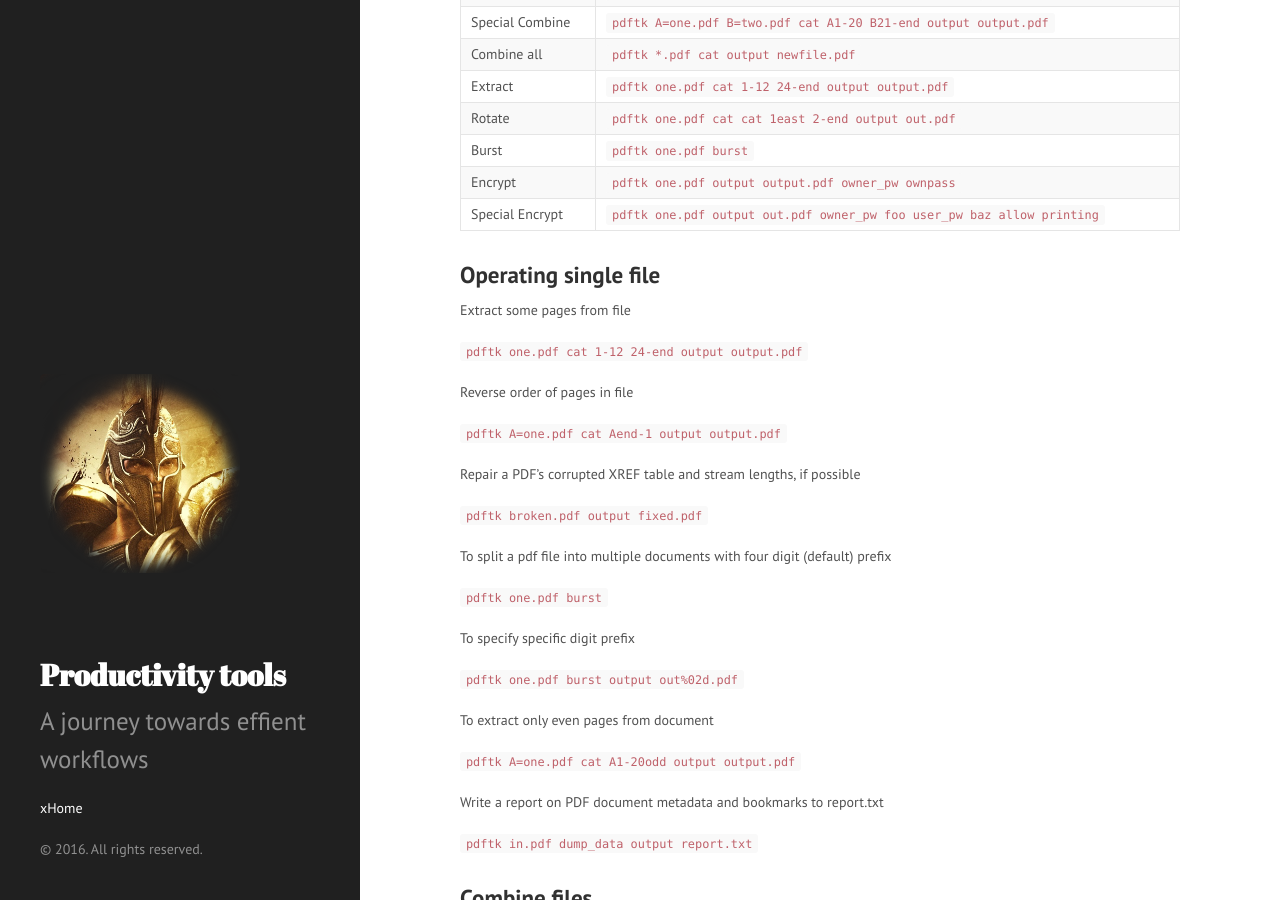
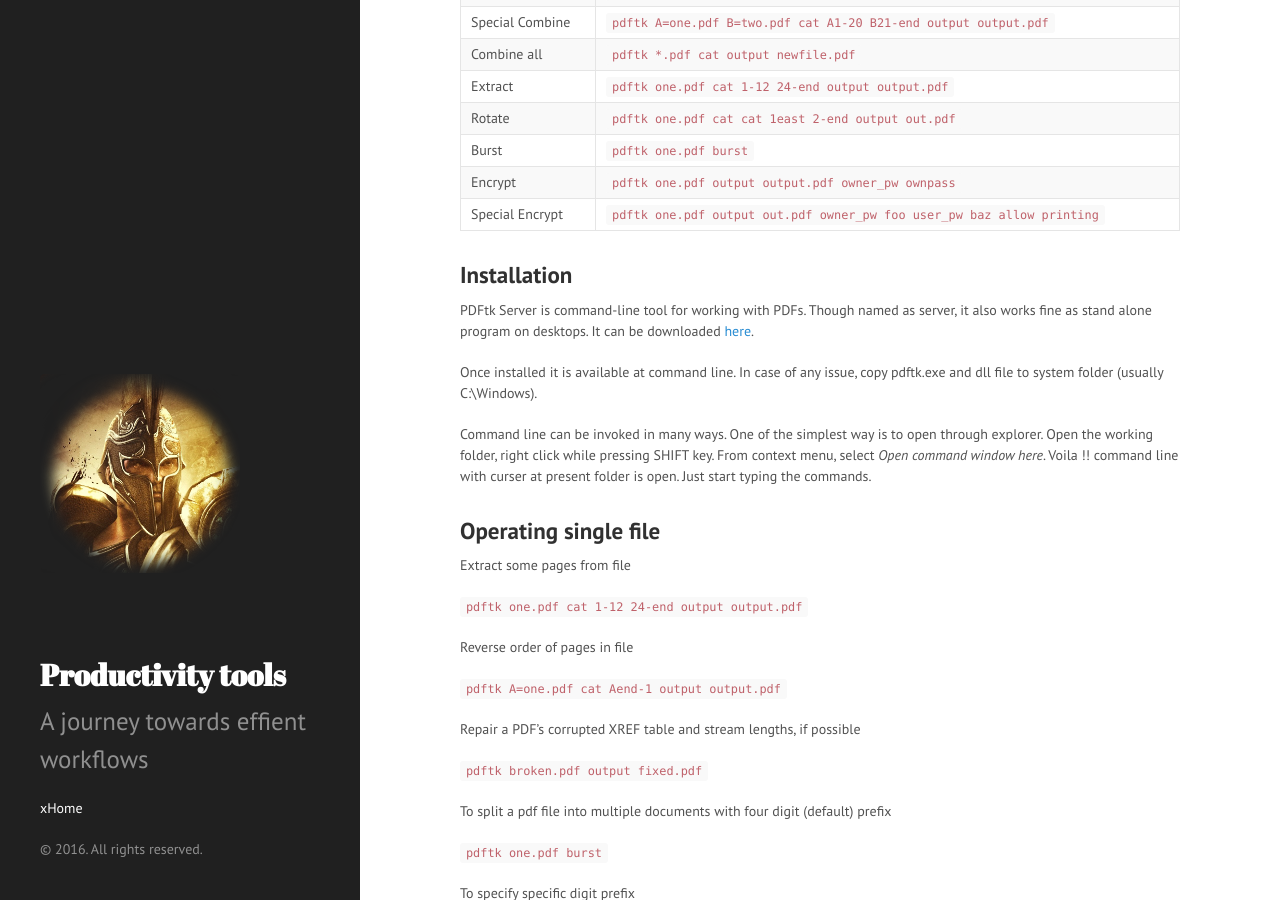
Before and after one commit to MaheshTK/MaheshTK.github.io, a Jekyll site: the page built from _posts/2016-08-03-manipulating-pdf-files.markdown, in a window 1280 px wide and 900 px high, scrolled down 1200 px. Built offline with Jekyll 4.4.1, drawn with Linux system fonts in a browser that asks for light colours.

Commit message:
Post update: Manipulating pdf files using pdftk

````diff
--- a/_posts/2016-08-03-manipulating-pdf-files.markdown
+++ b/_posts/2016-08-03-manipulating-pdf-files.markdown
@@ -41,6 +41,14 @@ The main advantage of these programs is that these are free, portable, efficient
 |Burst|```pdftk one.pdf burst```|
 |Encrypt|`pdftk one.pdf output output.pdf owner_pw ownpass`|
 |Special Encrypt|`pdftk one.pdf output out.pdf owner_pw foo user_pw baz allow printing`|
+
+### Installation
+
+PDFtk Server is command-line tool for working with PDFs. Though named as server, it also works fine as stand alone program on desktops. It can be downloaded [here](https://www.pdflabs.com/tools/pdftk-server/).
+
+Once installed it is available at command line. In case of any issue, copy pdftk.exe and dll file to system folder (usually C:\Windows\).
+
+Command line can be invoked in many ways. One of the simplest way is to open through explorer. Open the working folder, right click while pressing SHIFT key. From context menu, select *Open command window here*. Voila !! command line with curser at present folder is open. Just start typing the commands.
 
 ### Operating single file
 
````
